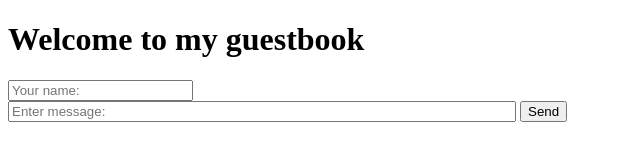
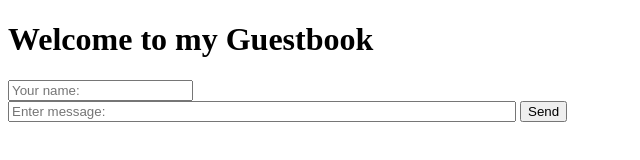
Before and after one commit to jason-rivera/firebase-guestbook, a plain HTML site: page index.html in a window 1280 px wide. Shown: the whole page, without its empty margins (0-640 px from the left). Drawn offline with Linux system fonts and the light colour scheme; no server answers.

Commit message:
Update title

```diff
--- a/index.html
+++ b/index.html
@@ -10,7 +10,7 @@
     </head>
     <body>
 
-        <h1>Welcome to my guestbook</h1>
+        <h1>Welcome to my Guestbook</h1>
 
         <ul id="dialogue"></ul>
 
```
